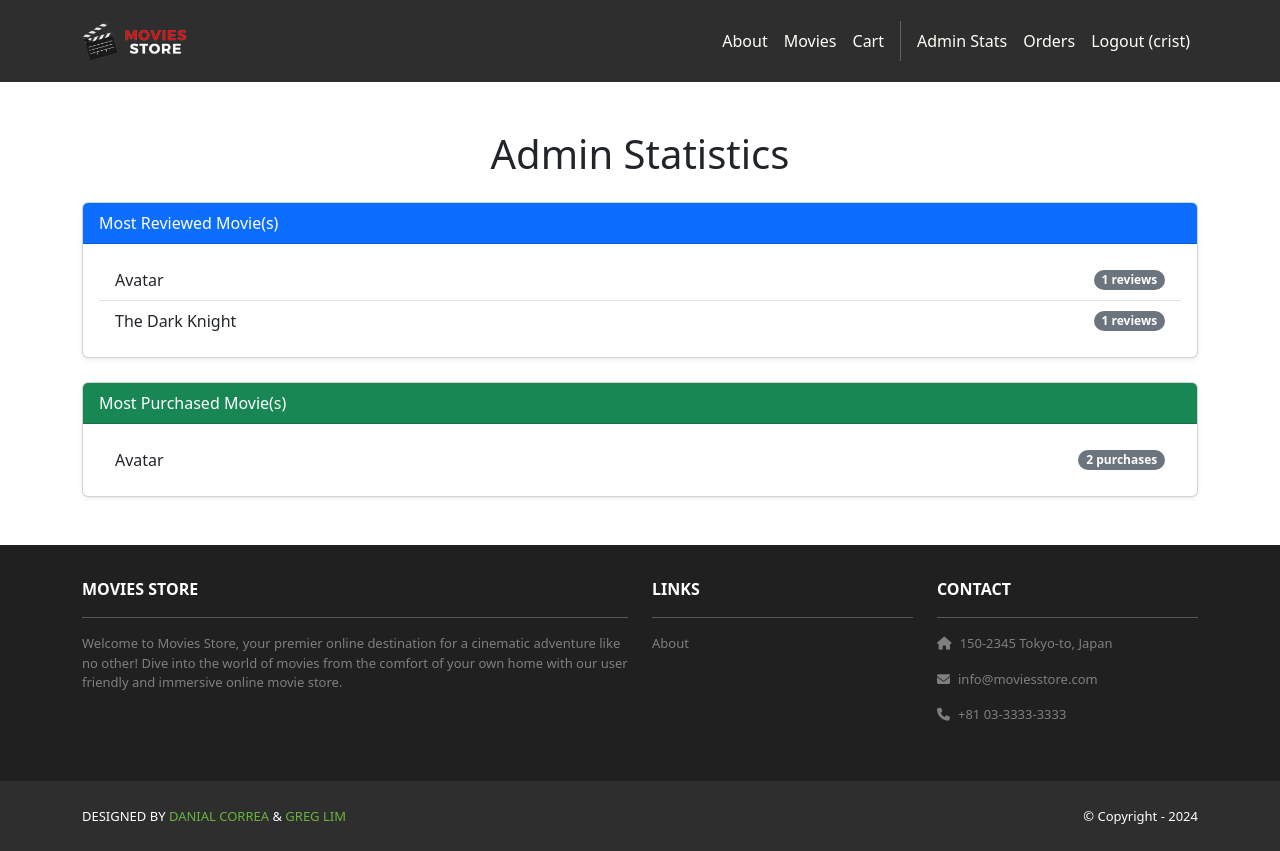
After one commit to Runningbird20/moviesstore, a Django app: page /movies/admin-stats/ in a window 1280 px wide. The commit adds this page. Run offline with Django 5.2, Linux system fonts and the light colour scheme; a user stored in the database is signed in; data comes from the database, SQL or seed files in the repository; both versions use the stored data as it was after the commit; some libraries are stand-ins or nearby versions.

Commit message:
made this branch

```diff
--- /dev/null
+++ b/movies/templates/movies/admin_stats.html
@@ -0,0 +1,49 @@
+{% extends 'base.html' %}
+
+{% block content %}
+<div class="container my-5">
+    <h1 class="mb-4 text-center">{{ template_data.title }}</h1>
+
+    <!-- Most Reviewed Movies -->
+    <div class="card mb-4 shadow-sm">
+        <div class="card-header bg-primary text-white">
+            Most Reviewed Movie(s)
+        </div>
+        <div class="card-body">
+            {% if template_data.most_reviewed_movies %}
+                <ul class="list-group list-group-flush">
+                    {% for movie in template_data.most_reviewed_movies %}
+                        <li class="list-group-item d-flex justify-content-between align-items-center">
+                            {{ movie.name }}
+                            <span class="badge bg-secondary rounded-pill">{{ movie.review_count }} reviews</span>
+                        </li>
+                    {% endfor %}
+                </ul>
+            {% else %}
+                <p>No reviews yet.</p>
+            {% endif %}
+        </div>
+    </div>
+
+    <!-- Most Purchased Movies -->
+    <div class="card shadow-sm">
+        <div class="card-header bg-success text-white">
+            Most Purchased Movie(s)
+        </div>
+        <div class="card-body">
+            {% if template_data.most_purchased_movies %}
+                <ul class="list-group list-group-flush">
+                    {% for movie in template_data.most_purchased_movies %}
+                        <li class="list-group-item d-flex justify-content-between align-items-center">
+                            {{ movie.name }}
+                            <span class="badge bg-secondary rounded-pill">{{ movie.purchase_count|default:0 }} purchases</span>
+                        </li>
+                    {% endfor %}
+                </ul>
+            {% else %}
+                <p>No purchases yet.</p>
+            {% endif %}
+        </div>
+    </div>
+</div>
+{% endblock content %}
--- a/movies/urls.py
+++ b/movies/urls.py
@@ -8,4 +8,5 @@ urlpatterns = [
     path('<int:id>/review/create/', views.create_review, name='movies.create_review'),
     path('<int:id>/review/<int:review_id>/edit/', views.edit_review, name='movies.edit_review'),
     path('<int:id>/review/<int:review_id>/delete/', views.delete_review, name='movies.delete_review'),
-]
+    path('admin-stats/', views.admin_stats, name='movies.admin_stats'),
+    ]
--- a/movies/views.py
+++ b/movies/views.py
@@ -1,7 +1,9 @@
 from django.shortcuts import render, redirect, get_object_or_404
-from .models import Movie, Review, Rating
 from django.contrib.auth.decorators import login_required
-from django.db.models import Avg
+from django.db.models import Avg, Count, Sum, Max
+from cart.models import Order, Item
+from movies.models import Movie, Review, Rating
+
 
 def index(request):
     search_term = request.GET.get('search')
@@ -14,6 +16,7 @@ def index(request):
     template_data['title'] = 'Movies'
     template_data['movies'] = movies
     return render(request, 'movies/index.html', {'template_data': template_data})
+
 
 def show(request, id):
     movie = Movie.objects.get(id=id)
@@ -33,6 +36,7 @@ def show(request, id):
     template_data['rating_options'] = [1, 2, 3, 4, 5]
     return render(request, 'movies/show.html', {'template_data': template_data})
 
+
 @login_required
 def create_review(request, id):
     if request.method == 'POST' and request.POST['comment'] !='':
@@ -45,6 +49,7 @@ def create_review(request, id):
         return redirect('movies.show', id=id)
     else:
         return redirect('movies.show', id=id)
+
 
 @login_required
 def submit_rating(request, id):
@@ -68,6 +73,7 @@ def submit_rating(request, id):
 
     return redirect('movies.show', id=id)
 
+
 @login_required
 def edit_review(request, id, review_id):
     review = get_object_or_404(Review, id=review_id)
@@ -89,13 +95,43 @@ def edit_review(request, id, review_id):
     else:
         return redirect('movies.show', id=id)
 
+
 @login_required
 def delete_review(request, id, review_id):
     review = get_object_or_404(Review, id=review_id, user=request.user)
     review.delete()
     return redirect ('movies.show', id=id)
 
+
 def report_review(request, review_id):
     review = get_object_or_404(Review, id=review_id)
     review.delete()
     return redirect ('movies.show', id=id)
+
+
+# ---------------------------
+# ADMIN STATISTICS VIEW
+# ---------------------------
+
+@login_required
+def admin_stats(request):
+    # -----------------------------
+    # MOST REVIEWED MOVIES (handle ties)
+    # -----------------------------
+    reviewed_counts = Movie.objects.annotate(review_count=Count('review'))
+    max_reviews = reviewed_counts.aggregate(max_count=Max('review_count'))['max_count'] or 0
+    most_reviewed_movies = reviewed_counts.filter(review_count=max_reviews)
+
+    # -----------------------------
+    # MOST PURCHASED MOVIES (handle ties)
+    # -----------------------------
+    purchased_counts = Movie.objects.annotate(purchase_count=Sum('item__quantity'))
+    max_purchases = purchased_counts.aggregate(max_count=Max('purchase_count'))['max_count'] or 0
+    most_purchased_movies = purchased_counts.filter(purchase_count=max_purchases)
+
+    template_data = {}
+    template_data['title'] = 'Admin Statistics'
+    template_data['most_reviewed_movies'] = most_reviewed_movies
+    template_data['most_purchased_movies'] = most_purchased_movies
+
+    return render(request, 'movies/admin_stats.html', {'template_data': template_data})
--- a/moviesstore/templates/base.html
+++ b/moviesstore/templates/base.html
@@ -27,11 +27,14 @@
                     <a class="nav-link" href="{% url 'cart.index' %}">Cart</a>
                     <div class="vr bg-white mx-2 d-none d-lg-block"></div>
                     {% if user.is_authenticated %}
-                    <a class="nav-link" href="{% url 'accounts.orders' %}">Orders</a>
-                    <a class="nav-link" href="{% url 'accounts.logout' %}">Logout ({{ user.username }})</a>
+                        {% if user.is_staff %}
+                            <a class="nav-link" href="{% url 'movies.admin_stats' %}">Admin Stats</a>
+                        {% endif %}
+                        <a class="nav-link" href="{% url 'accounts.orders' %}">Orders</a>
+                        <a class="nav-link" href="{% url 'accounts.logout' %}">Logout ({{ user.username }})</a>
                     {% else %}
-                    <a class="nav-link" href="{% url 'accounts.login' %}">Login</a>
-                    <a class="nav-link" href="{% url 'accounts.signup' %}">Sign Up</a>
+                        <a class="nav-link" href="{% url 'accounts.login' %}">Login</a>
+                        <a class="nav-link" href="{% url 'accounts.signup' %}">Sign Up</a>
                     {% endif %}
                 </div>
             </div>
```
Also changed, not shown: movies/templates/movies/stats_template.html (added, +19 -0 lines), db.sqlite3.
